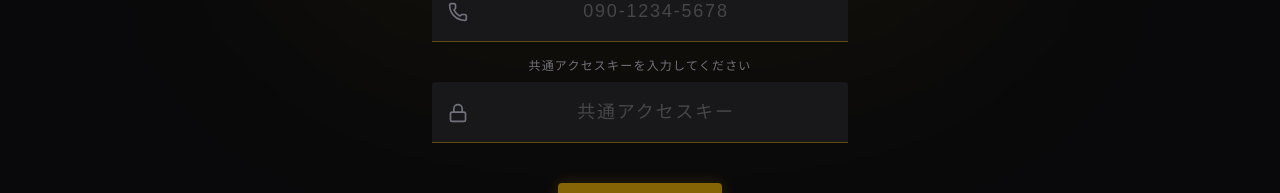
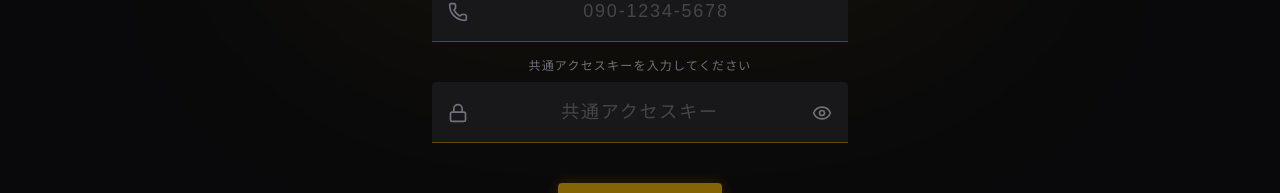
Before and after one commit to kdkmsy1016-ops/pipedream, a Next.js app: page /supporters in a window 1280 px wide. Shown: the part 327-520 px from the top of the page. Built offline with nearby package versions, Linux system fonts and the light colour scheme.

Commit message:
feat: add password visibility toggle button to supporters page

```diff
--- a/app/supporters/page.tsx
+++ b/app/supporters/page.tsx
@@ -5,7 +5,7 @@ import { useState, useEffect } from "react";
 import { motion, AnimatePresence } from "framer-motion";
 import Link from "next/link";
 import Image from "next/image";
-import { ChevronLeft, Lock, Download, FileText, PlayCircle, BookOpen, Star, ImageIcon, Phone } from "lucide-react";
+import { ChevronLeft, Lock, Download, FileText, PlayCircle, BookOpen, Star, ImageIcon, Phone, Eye, EyeOff } from "lucide-react";
 
 // Google Drive File IDs
 const MOVIE_KV_ID = "1SPZleKgUnS3OG277P4KorTrvPGrxRJo3";
@@ -111,6 +111,7 @@ export default function SupportersPage() {
     const [isChecking, setIsChecking] = useState(true);
     const [isLoading, setIsLoading] = useState(false);
     const [hasAgreedTerms, setHasAgreedTerms] = useState(true);
+    const [showPassword, setShowPassword] = useState(false);
 
     // Toggle this to true to release the main play archive video
     const SHOW_ARCHIVE_VIDEO = true;
@@ -274,14 +275,23 @@ export default function SupportersPage() {
                                         <Lock className="absolute left-4 w-5 h-5 text-zinc-500 group-focus-within:text-[#ffbf00] transition-colors" />
                                         <input
                                             id="password"
-                                            type="password"
+                                            type={showPassword ? "text" : "password"}
                                             value={passwordInput}
                                             onChange={(e) => setPasswordInput(e.target.value)}
                                             disabled={isLoading || isChecking}
-                                            className="w-full bg-zinc-900 border-b border-[#ffbf00]/30 py-4 pl-12 pr-4 text-center text-base md:text-lg focus:outline-none focus:border-[#ffbf00] focus:shadow-[0_10px_15px_-3px_rgba(255,191,0,0.1)] transition-all duration-300 placeholder-white/20 tracking-widest rounded-t-sm disabled:opacity-50 disabled:cursor-not-allowed"
+                                            className="w-full bg-zinc-900 border-b border-[#ffbf00]/30 py-4 pl-12 pr-12 text-center text-base md:text-lg focus:outline-none focus:border-[#ffbf00] focus:shadow-[0_10px_15px_-3px_rgba(255,191,0,0.1)] transition-all duration-300 placeholder-white/20 tracking-widest rounded-t-sm disabled:opacity-50 disabled:cursor-not-allowed"
                                             placeholder="共通アクセスキー"
                                             required
                                         />
+                                        <button
+                                            type="button"
+                                            onClick={() => setShowPassword(!showPassword)}
+                                            disabled={isLoading || isChecking}
+                                            className="absolute right-4 w-5 h-5 text-zinc-500 hover:text-[#ffbf00] transition-colors focus:outline-none flex items-center justify-center disabled:opacity-50"
+                                            aria-label={showPassword ? "アクセスキーを非表示にする" : "アクセスキーを表示する"}
+                                        >
+                                            {showPassword ? <EyeOff className="w-5 h-5" /> : <Eye className="w-5 h-5" />}
+                                        </button>
                                     </div>
                                 </div>
                             </div>
```
